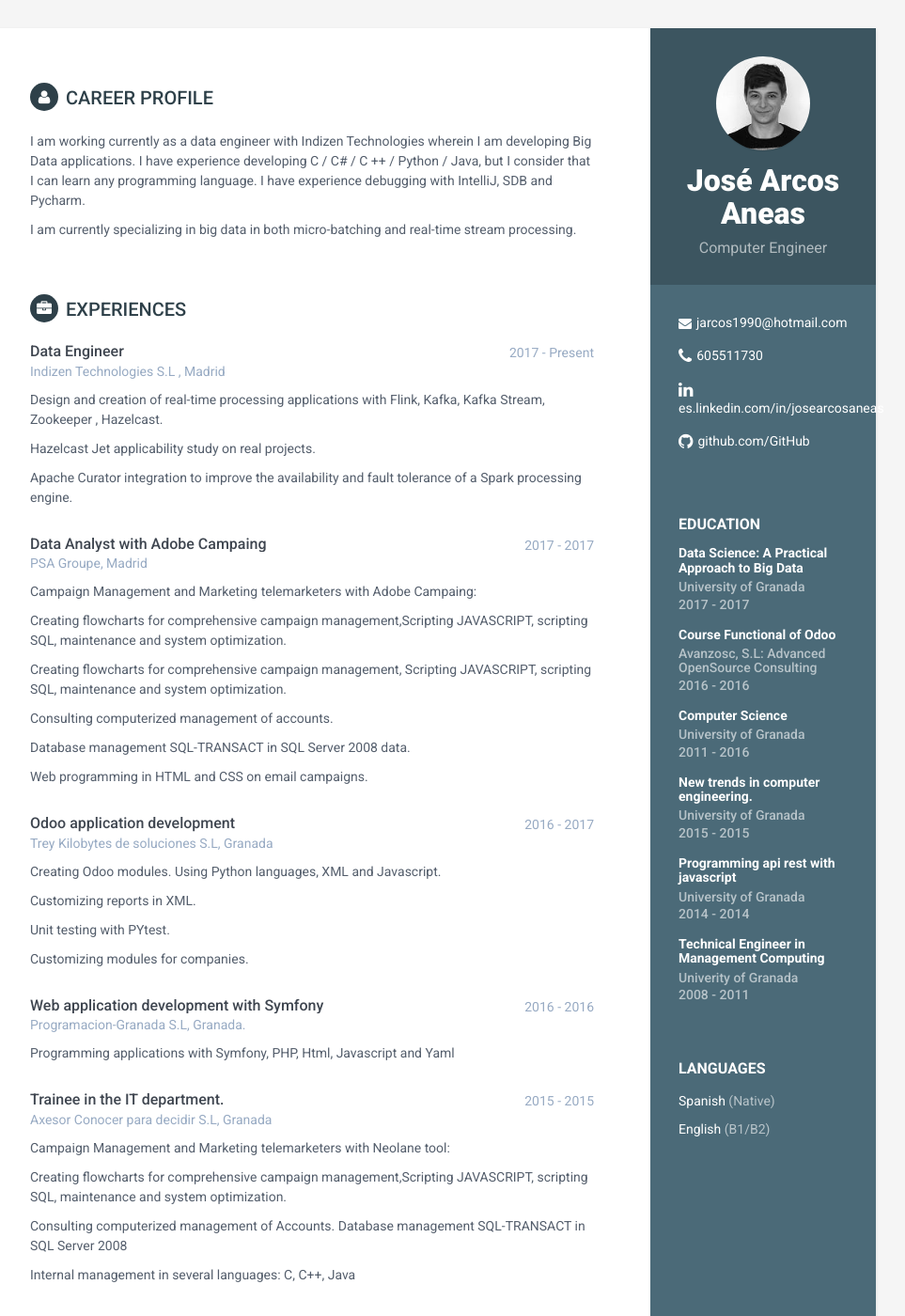
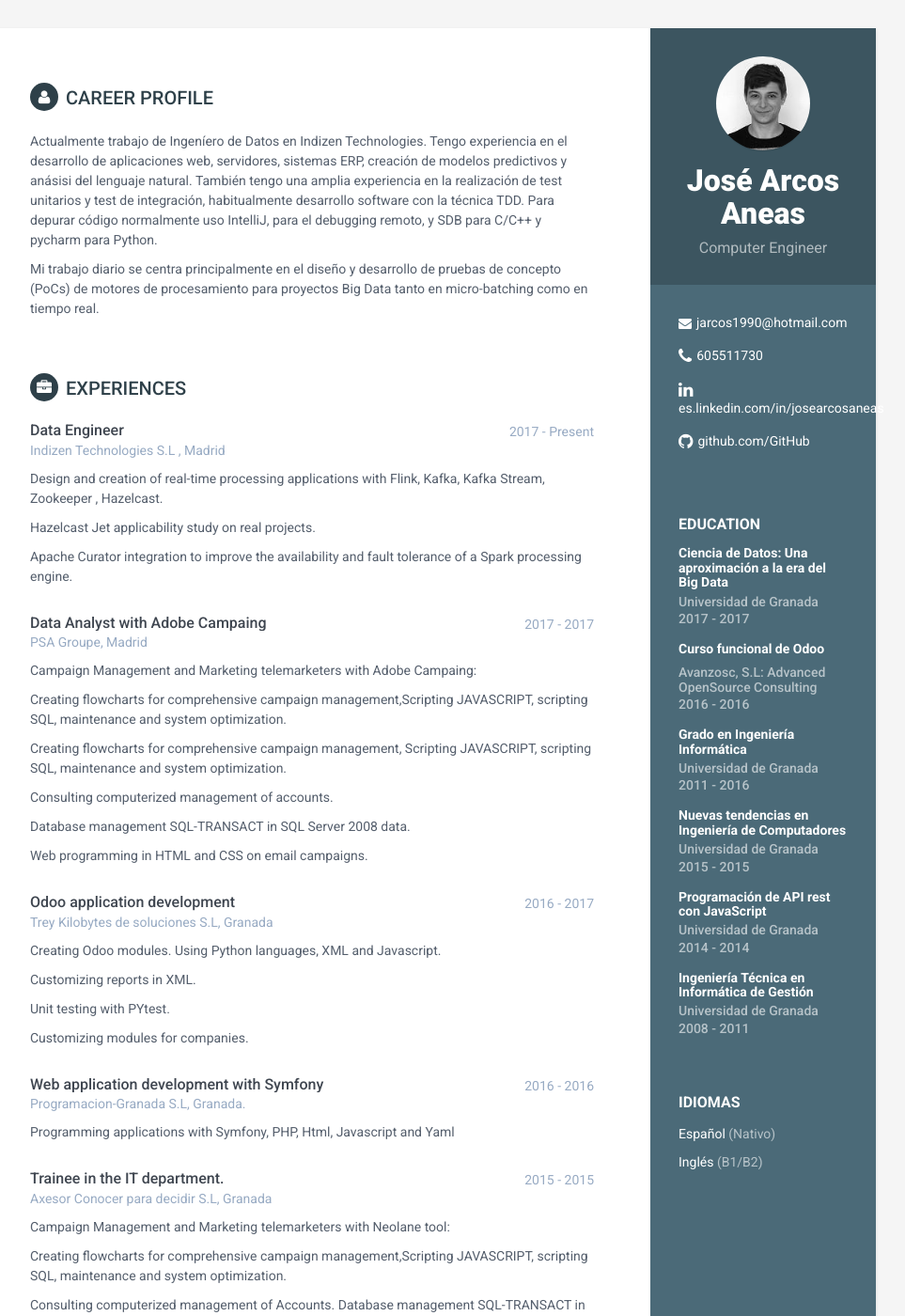
Before and after one commit to josearcosaneas/josearcosaneas.github.io, a Jekyll site: the page built from index2.html, in a window 1280 px wide and 1400 px high. Shown: the whole window at 94% size, without its empty margins (188-1151 px from the left). Built offline with Jekyll 4.4.1, drawn with Linux system fonts in a browser that asks for light colours; some of the changed text lies outside the part shown.

Commit message:
Including changes

```diff
--- a/_includes/career-profile.html
+++ b/_includes/career-profile.html
@@ -1,7 +1,12 @@
 <section class="section summary-section">
 <h2 class="section-title"><i class="fa fa-user"></i>Career Profile</h2>
 <div class="summary">
-    <p>I am working currently as a data engineer with Indizen Technologies  wherein I am developing Big Data applications. I have experience developing C / C# / C ++ / Python / Java, but I consider that I can learn any programming language. I have experience debugging with IntelliJ, SDB and Pycharm.</p>
-<p>I am currently specializing in big data in both micro-batching and real-time stream processing.</p>
+    <p>Actualmente trabajo de Ingeníero de Datos en Indizen Technologies.
+    Tengo experiencia en el desarrollo de aplicaciones web, servidores, sistemas ERP, creación de modelos predictivos y anásisi del lenguaje natural.
+    También tengo una amplia experiencia en la realización de test unitarios y test de integración, habitualmente desarrollo software con la técnica TDD.
+
+	Para depurar código normalmente uso IntelliJ, para el debugging remoto, y SDB para C/C++ y pycharm para Python.
+    </p>
+<p>Mi trabajo diario se centra principalmente en el diseño y desarrollo de pruebas de concepto (PoCs) de motores de procesamiento para proyectos Big Data tanto en micro-batching como en tiempo real.</p>
 </div><!--//summary-->
 </section><!--//section-->
--- a/_includes/education.html
+++ b/_includes/education.html
@@ -1,33 +1,33 @@
  <div class="education-container container-block">
 <h2 class="container-block-title">Education</h2>
 <div class="item">
-    <h4 class="degree">Data Science: A Practical Approach to Big Data</h4>
-    <h5 class="meta">University of Granada</h5>
+    <h4 class="degree">Ciencia de Datos: Una aproximación a la era del Big Data</h4>
+    <h5 class="meta">Universidad de Granada</h5>
     <div class="time">2017 - 2017</div>
 </div><!--//item-->
 <div class="item">
-    <h4 class="degree">Course Functional of Odoo</h4>
+    <h4 class="degree">Curso funcional de Odoo<h4>
     <h5 class="meta">Avanzosc, S.L: Advanced OpenSource Consulting</h5>
     <div class="time">2016 - 2016</div>
 </div><!--//item-->
 <div class="item">
-    <h4 class="degree">Computer Science</h4>
-    <h5 class="meta">University of Granada</h5>
+    <h4 class="degree">Grado en Ingeniería Informática</h4>
+    <h5 class="meta">Universidad de Granada</h5>
     <div class="time">2011 - 2016</div>
 </div><!--//item-->
 <div class="item">
-    <h4 class="degree">New trends in computer engineering.</h4>
-    <h5 class="meta">University of Granada</h5>
+    <h4 class="degree">Nuevas tendencias en Ingeniería de Computadores</h4>
+    <h5 class="meta">Universidad de Granada</h5>
     <div class="time">2015 - 2015</div>
 </div><!--//item-->
 <div class="item">
-    <h4 class="degree">Programming api rest with javascript</h4>
-    <h5 class="meta">University of Granada</h5>
+    <h4 class="degree">Programación de API rest con JavaScript</h4>
+    <h5 class="meta">Universidad de Granada</h5>
     <div class="time">2014 - 2014</div>
 </div><!--//item-->
 <div class="item">
-    <h4 class="degree">Technical Engineer in Management Computing</h4>
-    <h5 class="meta">Univerity of Granada</h5>
+    <h4 class="degree">Ingeniería Técnica en Informática de Gestión</h4>
+    <h5 class="meta">Universidad de Granada</h5>
     <div class="time">2008 - 2011</div>
 </div><!--//item-->
 </div><!--//education-container-->
--- a/_includes/footer2.html
+++ b/_includes/footer2.html
@@ -1,6 +1,9 @@
-    <footer class="footer">
-        <div class="text-center">
-                <!--/* This template is released under the Creative Commons Attribution 3.0 License. Please keep the attribution link below when using for your own project. Thank you for your support. :) If you'd like to use the template without the attribution, you can check out other license options via our website: themes.3rdwavemedia.com */-->
-                <!-- <small class="copyright">Designed with <i class="fa fa-heart"></i> by <a href="http://themes.3rdwavemedia.com" target="_blank" rel="nofollow">Xiaoying Riley</a> for developers</small> -->
-        </div><!--//container-->
-    </footer><!--//footer-->
+<footer class="footer">
+    <div class="container">
+        <div class="row">
+            <div class="col-lg-8 col-lg-offset-2 col-md-10 col-md-offset-1">
+                <p class="copyright text-muted">Copyright &copy; {{ site.copyright_name }} {{ site.time | date: '%Y' }}</p>
+            </div>
+        </div>
+    </div>
+</footer>
--- a/_includes/language.html
+++ b/_includes/language.html
@@ -1,7 +1,7 @@
 <div class="languages-container container-block">
-<h2 class="container-block-title">Languages</h2>
+<h2 class="container-block-title">Idiomas</h2>
 <ul class="list-unstyled interests-list">
-<li>Spanish <span class="lang-desc">(Native)</span></li>
-<li>English <span class="lang-desc">(B1/B2)</span></li>
+<li>Español <span class="lang-desc">(Nativo)</span></li>
+<li>Inglés <span class="lang-desc">(B1/B2)</span></li>
 </ul>
 </div><!--//interests-->
--- a/_posts/2017-9-19-procesamiento-stremming-Jet.markdown
+++ b/_posts/2017-9-19-procesamiento-stremming-Jet.markdown
@@ -1,8 +1,8 @@
 ---
 layout: post
 title:  "Procesamiento Stremming con Hazelcast Jet"
-date:   2017-1-2 22:06:44 +0100
-categories: Python R procesamiento lenguaje
+date:   2017-5-2 22:06:44 +0100
+categories: Python procesamiento streaming
 ---
 ## Introducción a Jet
 
```
Also changed, not shown: _includes/interests.html (+3 -13 lines).
